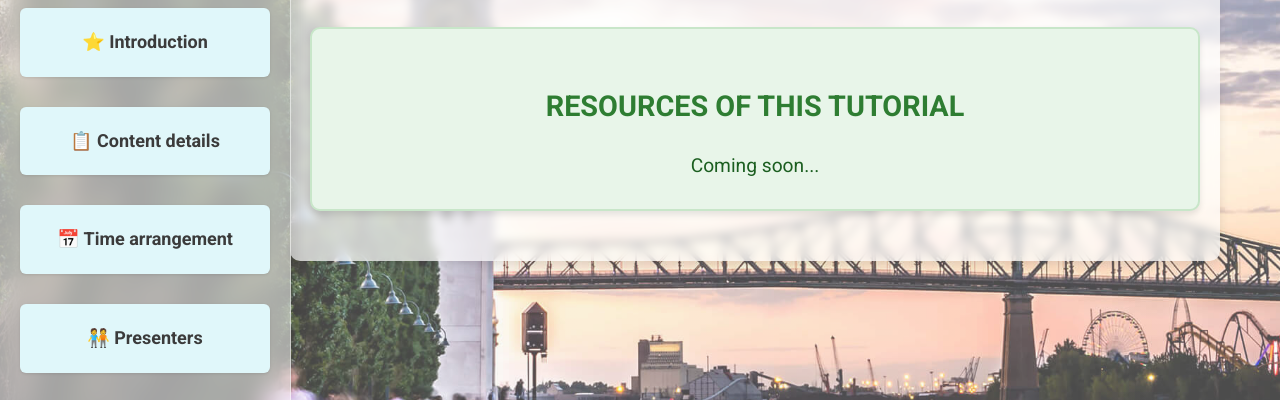
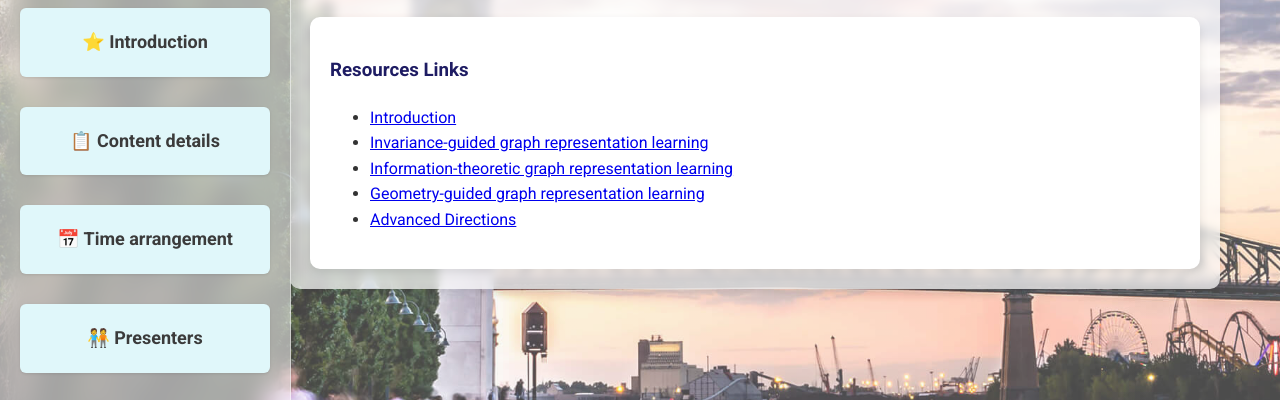
Before and after one commit to MAGIC-GROUP-BUAA/IJCAI25_tutorial, a plain HTML site: page pages/resource.html in a window 1280 px wide. Shown: the part 189-589 px from the top of the page. Drawn offline with Linux system fonts and the light colour scheme.

Commit message:
resource

```diff
--- a/pages/resource.html
+++ b/pages/resource.html
@@ -28,9 +28,15 @@
                 <h1>🔗 Resources</h1>
             </div>
 
-            <div class="announcement">
-                <h3>Resources of this tutorial</h3>
-                <p>Coming soon...</p>
+            <div class="section">
+                <h3>Resources Links</h3>
+                <ul>
+                    <li><a href="../resources/0-2025-IJCAI-Tutorial_intro.pdf">Introduction</a></li>
+                    <li><a href="../resources/1-2025-IJCAI-Tutorial_OOD.pdf">Invariance-guided graph representation learning</a></li>
+                    <li><a href="../resources/2-2025-IJCAI-Tutorial_Info.pdf">Information-theoretic graph representation learning</a></li>
+                    <li><a href="../resources/3-2025-IJCAI-Tutorial_Geometry.pdf">Geometry-guided graph representation learning</a></li>
+                    <li><a href="../resources/4-2025-IJCAI-Tutorial_Advance.pdf">Advanced Directions</a></li>
+                </ul>
             </div>
 
         </div>
```
Also changed, not shown: 5 other files.
